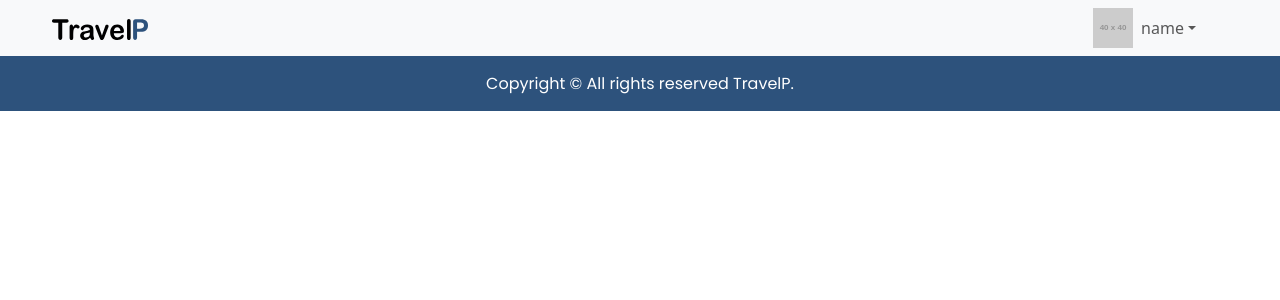
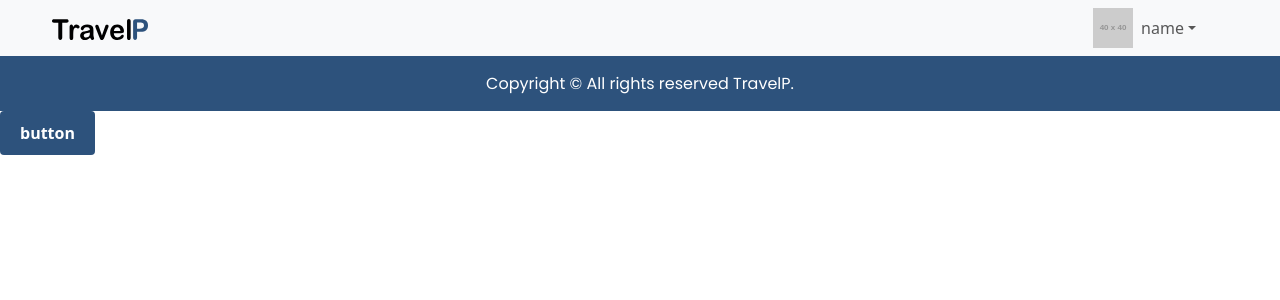
Before and after one commit to HtaSophia/travelp, a React (Create React App) app: page / in a window 1280 px wide. Shown: the top 300 px of the page. Built offline with nearby package versions, Linux system fonts and the light colour scheme.

Commit message:
I add the props of the button

```diff
--- a/src/App.js
+++ b/src/App.js
@@ -2,11 +2,13 @@ import React from 'react';
 import './App.css';
 import Navbar from './components/Navbar/Navbar';
 import Footer from './components/Footer/Footer';
+import Button from './components/shared/Button/Button';
 
 function App() {
   return (<>
   <Navbar username='name'/>
   <Footer/>
+  <Button text='button'/>
 
   </>);
 }
--- /dev/null
+++ b/src/components/shared/Button/Button.css
@@ -0,0 +1,18 @@
+.button {
+    padding: 10px 20px;
+    border: none;
+    border-radius: 4px;
+    background-color: #2D527C;
+    color: white;
+    font-size: 16px;
+    font-weight: 600;
+    cursor: pointer;
+    display: flex;
+    align-items: center;
+}
+
+.button-icon {
+    margin-right: 8px;
+    width: 20px;
+    height: 20px;
+}
--- a/src/components/shared/Button/Button.js
+++ b/src/components/shared/Button/Button.js
@@ -1,7 +1,31 @@
-import React from 'react'
+import React, { useState } from 'react'
+import './Button.css'
+import PropTypes from 'prop-types'
 
-export default function Button() {
+Button.propTypes = {
+    text: PropTypes.string.isRequired,
+    color: PropTypes.string.isRequired,
+    icon: PropTypes.string,
+    onClick: PropTypes.func,
+}
+
+function Button(props) {
+    const { text, color, icon, onClick } = props;
+
+    // Use a state for the color style if needed
+    const [colorStyle] = useState(color);
+
     return (
-        <div>Button</div>
+        <button
+            type='button'
+            className='button'
+            style={{ backgroundColor: colorStyle }}
+            onClick={onClick}
+        >
+            {icon && <img src={icon} alt="icon" className='button-icon' />}
+            {text}
+        </button>
     )
 }
+
+export default Button;
```
